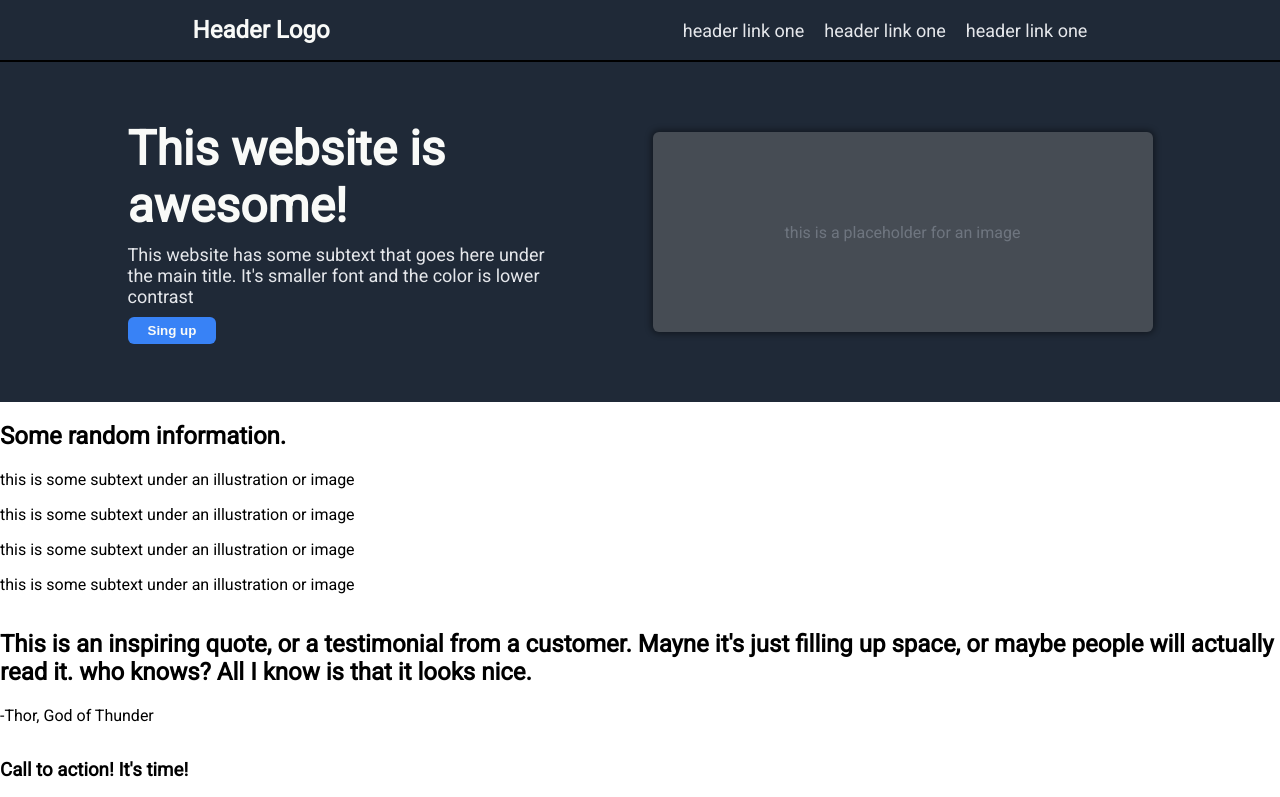
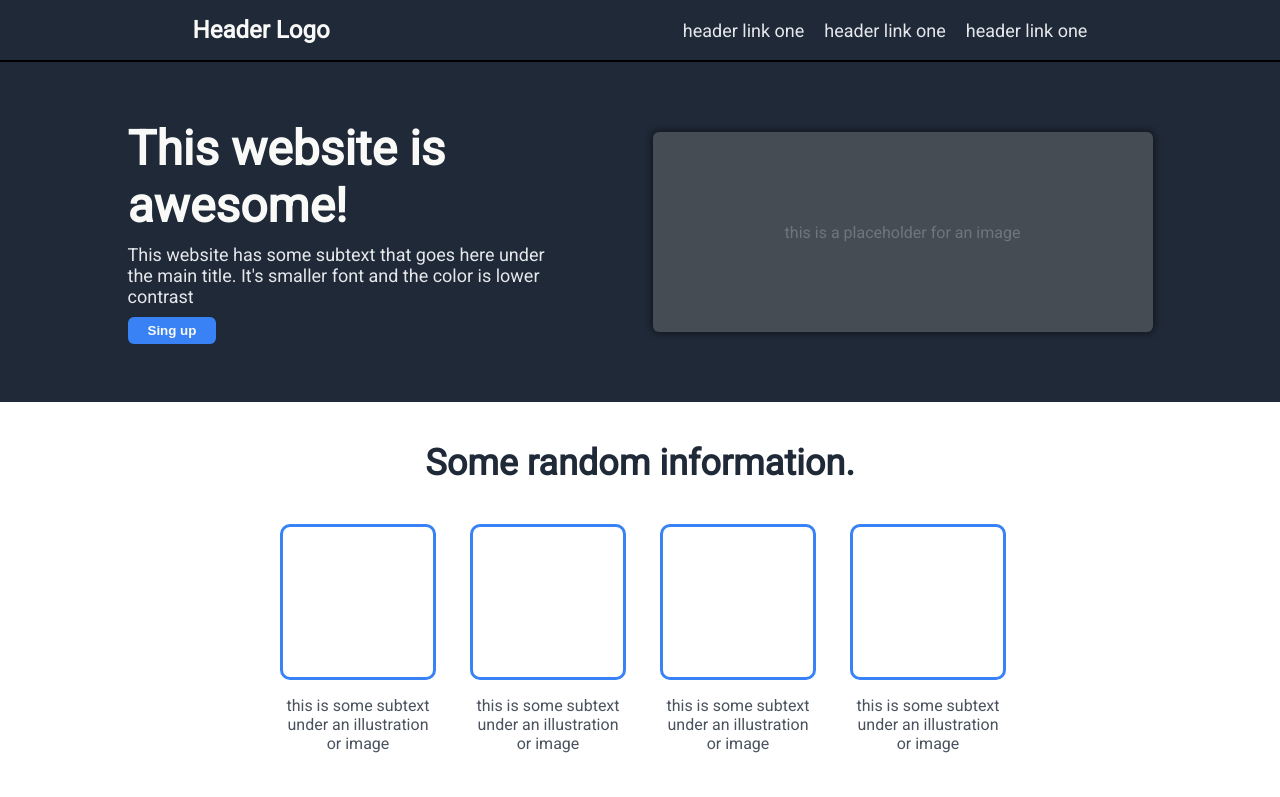
Before and after one commit to e3oiles/sample_website, a plain HTML site: page index.html in a window 1280 px wide. Shown: the top 797 px of the page. Drawn offline with Linux system fonts and the light colour scheme.

Commit message:
add section two

```diff
--- a/styles.css
+++ b/styles.css
@@ -4,7 +4,6 @@ body {
     display:flex;
     flex-direction: column;
     min-height: 100vh;
-    justify-content: space-between;
     margin: 0;
     padding: 0;
     font-family: 'Roboto', sans-serif;
@@ -91,6 +90,60 @@ body {
     box-shadow: 0px 0px 6px 2px black ;
 }
 
+.section_two {
+    display:flex;
+    flex-direction: column;
+    justify-content: center;
+    align-items: center;
+    margin-bottom: 40px;
+
+
+}
+
+.h2_two {
+    font-size: 36px;
+    font-weight: bold;
+    color: #1F2937;
+    margin-top: 30px;
+    margin-bottom: 30px;
+    padding-top: 10px;
+    padding-bottom: 10px;
+}
+
+.container_two {
+    display: flex;
+    gap: 40px;
+
+
+}
+
+.container_two_two {
+    display:flex;
+    flex-direction: column;
+    flex-wrap: wrap;
+    width: 150px;
+    justify-content: center;
+    align-items: center;
+
+
+}
+
+.box {
+    width: 150px;
+    height: 150px;
+    border: 3px solid #3882F6;
+    border-radius: 10px;
+
+}
+
+.p_two {
+    text-align: center;
+    color:#1F2937;
+    opacity: .8;
+
+}
+
+
 ul {
     display:flex;
     gap:20px;
```
